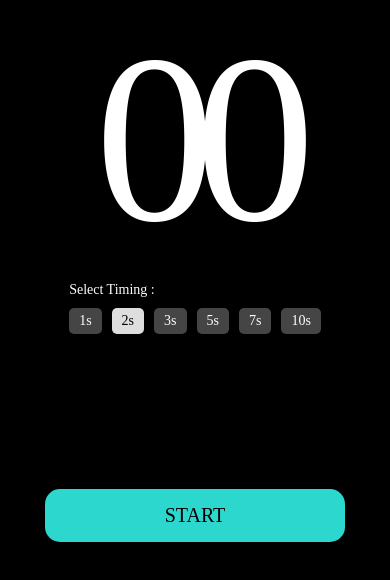
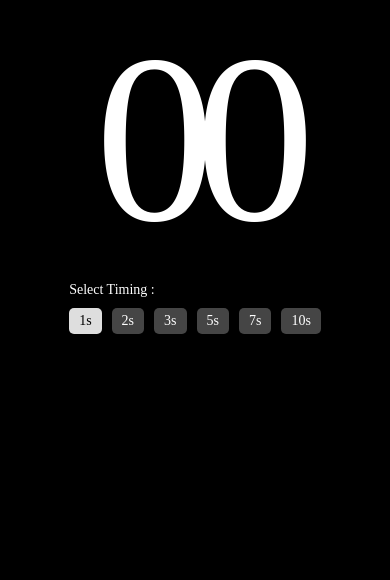
Before and after one commit to that-ambuj/repscounter, a React Native app: screen / in a window 390 px wide. Shown: the part 252-832 px from the top of the page. Built offline with nearby package versions, Linux system fonts and the light colour scheme.

Commit message:
move app.tsx to src

```diff
--- a/App.tsx
+++ /dev/null
@@ -1,152 +0,0 @@
-import React, { useEffect, useState, useRef } from 'react'
-import {
-    Text,
-    useColorScheme,
-    View,
-    StatusBar,
-    Button,
-    TouchableOpacity,
-    TouchableWithoutFeedback,
-    Animated,
-} from 'react-native'
-
-import styled from 'styled-components/native'
-
-const App: React.FC = () => {
-    const isDarkMode = useColorScheme() === 'dark'
-    const [isRunning, setIsRunning] = useState(false)
-    const [time, setTime] = useState('')
-
-    // const [repsPerSet, setRepsPerSet] = useState(0)
-    // const [currentSet, setCurrentSet] = useState(0)
-    // const [targetSets, setTargetSets] = useState(0)
-
-    const [repTime, setRepTime] = useState(2)
-    const [currentRep, setCurrentRep] = useState(0)
-    const [targetReps, setTargetReps] = useState(42)
-
-    const intervalRef = useRef(0)
-
-    const fadeAnim = useRef(new Animated.Value(1)).current
-
-    const handleStart = () => {
-        setIsRunning(true)
-
-        Animated.timing(fadeAnim, {
-            toValue: 0,
-            duration: 300,
-            useNativeDriver: true,
-        }).start()
-
-        clearInterval(intervalRef.current)
-        intervalRef.current = setInterval(() => {
-            setCurrentRep(prev => prev + 1)
-        }, repTime * 1000)
-    }
-
-    const handlePause = () => {
-        setIsRunning(false)
-
-        Animated.timing(fadeAnim, {
-            toValue: 1,
-            duration: 200,
-            useNativeDriver: true,
-        }).start()
-
-        clearInterval(intervalRef.current)
-    }
-
-    const options = [1, 2, 3, 5, 7, 10]
-
-    return (
-        <View
-            style={{
-                flex: 1,
-                backgroundColor: '#000',
-            }}>
-            <StatusBar backgroundColor="#000" />
-            <CenterView>
-                <CenterCount>
-                    {currentRep < 10 ? '0' + currentRep.toString() : currentRep}
-                </CenterCount>
-                <Animated.View style={{ opacity: fadeAnim }}>
-                    <OptionsTitle>Select Timing :</OptionsTitle>
-                    <View style={{ display: 'flex', flexDirection: 'row' }}>
-                        {options.map(option => (
-                            <TouchableWithoutFeedback
-                                key={option}
-                                onPress={() => {
-                                    setRepTime(option)
-                                }}>
-                                <OptionItem isSelected={option === repTime}>
-                                    <OptionText isSelected={option === repTime}>
-                                        {option.toString()}s
-                                    </OptionText>
-                                </OptionItem>
-                            </TouchableWithoutFeedback>
-                        ))}
-                    </View>
-                </Animated.View>
-                <ButtonContainer
-                    activeOpacity={0.6}
-                    isRunning={isRunning}
-                    onPress={() => (isRunning ? handlePause() : handleStart())}>
-                    <ButtonText>{isRunning ? 'PAUSE' : 'START'}</ButtonText>
-                </ButtonContainer>
-            </CenterView>
-        </View>
-    )
-}
-
-const CenterView = styled.View`
-    flex: 1;
-    display: flex;
-    justify-content: center;
-    align-items: center;
-`
-const CenterCount = styled.Text`
-    font-family: 'Inter-Light';
-    letter-spacing: -20px;
-    font-size: 240px;
-    text-align: center;
-    color: white;
-`
-
-const ButtonContainer = styled.TouchableOpacity`
-    position: absolute;
-    bottom: 50px;
-    background-color: ${(props: { isRunning: boolean }) =>
-        props.isRunning ? '#df4e4e' : '#2cd8ce'};
-    padding: 15px;
-    width: 300px;
-    border-radius: 15px;
-`
-
-const ButtonText = styled.Text`
-    font-family: 'Inter-Medium';
-    text-align: center;
-    font-size: 20px;
-    color: black;
-    text-transform: uppercase;
-`
-
-const OptionItem = styled.View`
-    margin: 5px;
-    border-radius: 5px;
-    padding: 5px 10px;
-    background-color: ${(props: { isSelected: boolean }) =>
-        props.isSelected ? '#ffffffdd' : '#ffffff44'};
-`
-
-const OptionText = styled.Text`
-    font-family: 'Inter-Bold';
-    color: ${(props: { isSelected: boolean }) => (props.isSelected ? 'black' : 'white')};
-`
-
-const OptionsTitle = styled.Text`
-    font-family: 'Inter-Regular';
-    color: white;
-    margin: 5px;
-`
-
-export default App
--- /dev/null
+++ b/src/App.tsx
@@ -0,0 +1,188 @@
+import React, { createContext, useContext, useState, useRef } from 'react'
+import {
+    Text,
+    useColorScheme,
+    View,
+    StatusBar,
+    Button,
+    TouchableOpacity,
+    TouchableWithoutFeedback,
+    Animated,
+} from 'react-native'
+
+import styled from 'styled-components/native'
+
+type runningState = 'running' | 'paused' | 'reset'
+
+const RunningState = createContext('reset')
+
+const App: React.FC = () => {
+    const isDarkMode = useColorScheme() === 'dark'
+    const [runningState, setRunningState] = useState<runningState>('reset')
+    const [time, setTime] = useState('')
+
+    // const [repsPerSet, setRepsPerSet] = useState(0)
+    // const [currentSet, setCurrentSet] = useState(0)
+    // const [targetSets, setTargetSets] = useState(0)
+
+    const [repTime, setRepTime] = useState(1)
+    const [currentRep, setCurrentRep] = useState(0)
+    const [targetReps, setTargetReps] = useState(42)
+
+    const intervalRef = useRef(0)
+
+    const fadeAnim = useRef(new Animated.Value(1)).current
+
+    const handleStart = () => {
+        setRunningState('running')
+
+        Animated.timing(fadeAnim, {
+            toValue: 0,
+            duration: 300,
+            useNativeDriver: true,
+        }).start()
+
+        clearInterval(intervalRef.current)
+        intervalRef.current = setInterval(() => {
+            setCurrentRep(prev => prev + 1)
+        }, repTime * 1000)
+    }
+
+    const handlePause = () => {
+        setRunningState('paused')
+
+        Animated.timing(fadeAnim, {
+            toValue: 1,
+            duration: 200,
+            useNativeDriver: true,
+        }).start()
+
+        clearInterval(intervalRef.current)
+    }
+
+    const handleReset = () => {
+        setRunningState('reset')
+
+        clearInterval(intervalRef.current)
+        setCurrentRep(0)
+    }
+
+    const options = [1, 2, 3, 5, 7, 10]
+
+    return (
+        <RunningState.Provider value={runningState}>
+            <View
+                style={{
+                    flex: 1,
+                    backgroundColor: '#000',
+                }}>
+                <StatusBar backgroundColor="#000" />
+                <CenterView>
+                    <CenterCount>
+                        {currentRep < 10 ? '0' + currentRep.toString() : currentRep}
+                    </CenterCount>
+
+                    <Animated.View style={{ opacity: fadeAnim }}>
+                        <OptionsTitle>Select Timing :</OptionsTitle>
+                        <View style={{ display: 'flex', flexDirection: 'row' }}>
+                            {options.map(option => (
+                                <TouchableWithoutFeedback
+                                    key={option}
+                                    onPress={() => {
+                                        setRepTime(option)
+                                    }}>
+                                    <OptionItem isSelected={option === repTime}>
+                                        <OptionText isSelected={option === repTime}>
+                                            {option.toString()}s
+                                        </OptionText>
+                                    </OptionItem>
+                                </TouchableWithoutFeedback>
+                            ))}
+                        </View>
+                    </Animated.View>
+                </CenterView>
+
+                <ButtonView />
+            </View>
+        </RunningState.Provider>
+    )
+}
+
+const ButtonView: React.FC = () => {
+    const runningState = useContext(RunningState)
+
+    console.log(runningState)
+
+    if (runningState === 'paused') {
+        return (
+            <View>
+                <SmallButton>
+                    <ButtonText>Resume</ButtonText>
+                </SmallButton>
+            </View>
+        )
+    }
+
+    return (
+        <ButtonContainer>
+            <ButtonText>Start</ButtonText>
+        </ButtonContainer>
+    )
+}
+
+const CenterView = styled.View`
+    flex: 1;
+    display: flex;
+    justify-content: center;
+    align-items: center;
+`
+const CenterCount = styled.Text`
+    font-family: 'Inter-Light';
+    letter-spacing: -20px;
+    font-size: 240px;
+    text-align: center;
+    color: white;
+`
+
+const ButtonContainer = styled.TouchableOpacity`
+    position: absolute;
+    bottom: 50px;
+    background-color: '#2cd8ce';
+    padding: 15px;
+    width: 350px;
+    border-radius: 15px;
+`
+
+const SmallButton = styled(ButtonContainer)`
+    width: 200px;
+    position: relative;
+`
+
+const ButtonText = styled.Text`
+    font-family: 'Inter-Medium';
+    text-align: center;
+    font-size: 20px;
+    color: black;
+    text-transform: uppercase;
+`
+
+const OptionItem = styled.View`
+    margin: 5px;
+    border-radius: 5px;
+    padding: 5px 10px;
+    background-color: ${(props: { isSelected: boolean }) =>
+        props.isSelected ? '#ffffffdd' : '#ffffff44'};
+`
+
+const OptionText = styled.Text`
+    font-family: 'Inter-Bold';
+    color: ${(props: { isSelected: boolean }) => (props.isSelected ? 'black' : 'white')};
+`
+
+const OptionsTitle = styled.Text`
+    font-family: 'Inter-Regular';
+    color: white;
+    margin: 5px;
+`
+
+export default App
```
Also changed, not shown: index.js (+4 -4 lines), 1 other file (tests, documents, lock files or other folders).
